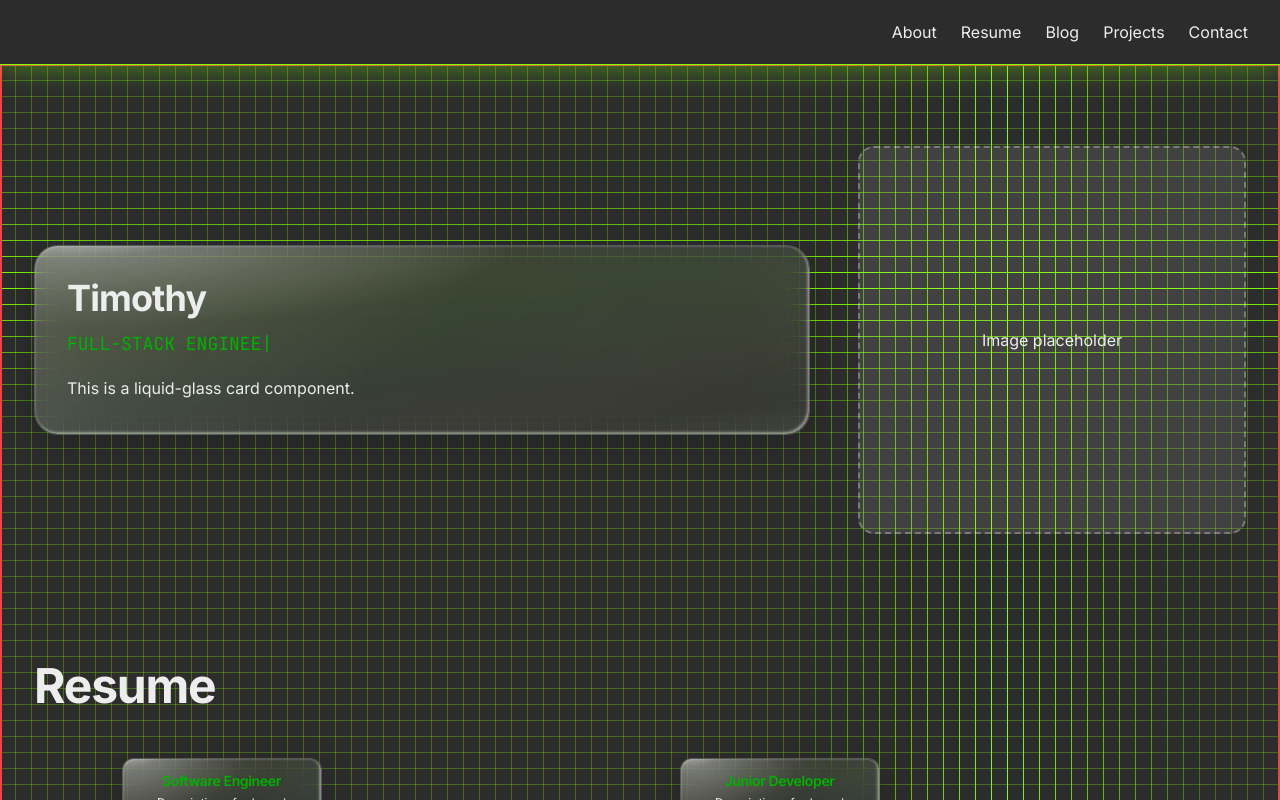
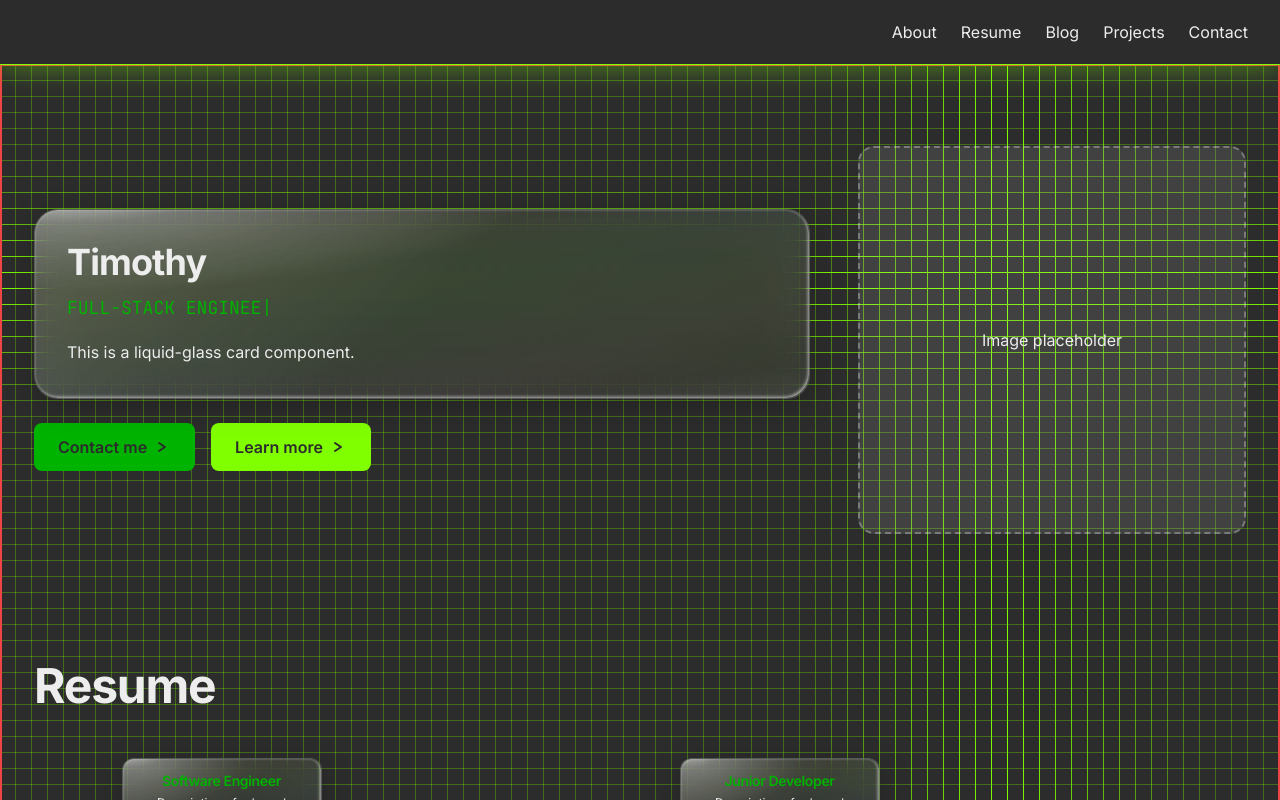
Before and after one commit to timtheteh/Personal-Website, a Next.js app: page / in a window 1280 px wide. Shown: the top 800 px of the page. Built offline with nearby package versions, Linux system fonts and the light colour scheme.

Commit message:
contact me and learn more buttons

```diff
--- a/app/page.tsx
+++ b/app/page.tsx
@@ -1,6 +1,7 @@
 import Card from '@/components/Card';
 import TypewriterText from '@/components/TypewriterText';
 import Timeline from '@/components/Timeline';
+import Button from '@/components/Button';
 
 // Sample resume timeline data
 const resumeItems = [
@@ -89,6 +90,14 @@ export default function Home() {
             </p>
             <p className="mt-4 text-foreground/70">This is a liquid-glass card component.</p>
           </Card>
+          <div className="mt-6 flex flex-col tablet:flex-row gap-4">
+            <Button variant="brandcolour2" href="#contact">
+              Contact me
+            </Button>
+            <Button variant="brandcolour1" href="#about">
+              Learn more
+            </Button>
+          </div>
         </div>
 
         {/* Column 2: Image (placeholder) - 40% on desktop */}
--- /dev/null
+++ b/components/Button.tsx
@@ -0,0 +1,76 @@
+"use client";
+
+import React from 'react';
+
+interface ButtonProps {
+  children: React.ReactNode;
+  onClick?: () => void;
+  variant?: 'brandcolour1' | 'brandcolour2';
+  className?: string;
+  href?: string;
+}
+
+export default function Button({
+  children,
+  onClick,
+  variant = 'brandcolour1',
+  className = '',
+  href,
+}: ButtonProps) {
+  const baseClasses = 'inline-flex items-center gap-2 px-6 py-3 rounded-lg font-semibold transition-all duration-200 hover:scale-105 active:scale-95';
+
+  const variantClasses = {
+    brandcolour1: 'bg-brandcolour1 hover:bg-brandcolour1/90 text-[#2C2C2C]',
+    brandcolour2: 'bg-brandcolour2 hover:bg-brandcolour2/90 text-[#2C2C2C]',
+  };
+
+  const buttonClasses = `${baseClasses} ${variantClasses[variant]} ${className}`;
+
+  // Arrow icon SVG (right arrow)
+  const ArrowIcon = () => (
+    <svg
+      width="16"
+      height="16"
+      viewBox="0 0 16 16"
+      fill="none"
+      xmlns="http://www.w3.org/2000/svg"
+      className="transition-transform duration-200 group-hover:translate-x-1"
+    >
+      <path
+        d="M4 4L10 8L4 12"
+        stroke="currentColor"
+        strokeWidth="2"
+        strokeLinecap="round"
+        strokeLinejoin="round"
+      />
+    </svg>
+  );
+
+  const content = (
+    <>
+      {children}
+      <ArrowIcon />
+    </>
+  );
+
+  if (href) {
+    return (
+      <a
+        href={href}
+        className={`${buttonClasses} group`}
+        onClick={onClick}
+      >
+        {content}
+      </a>
+    );
+  }
+
+  return (
+    <button
+      onClick={onClick}
+      className={`${buttonClasses} group`}
+    >
+      {content}
+    </button>
+  );
+}
```
